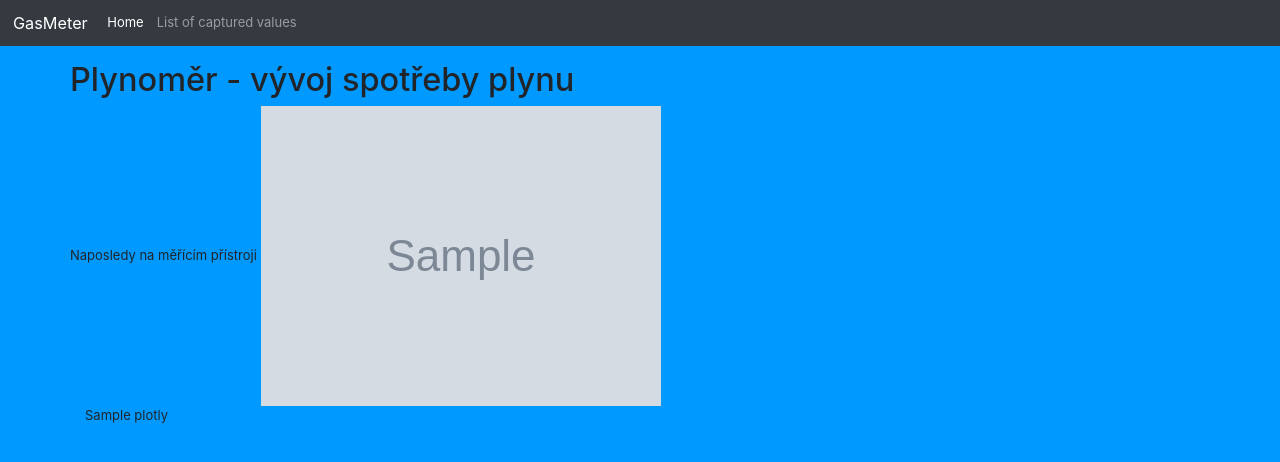
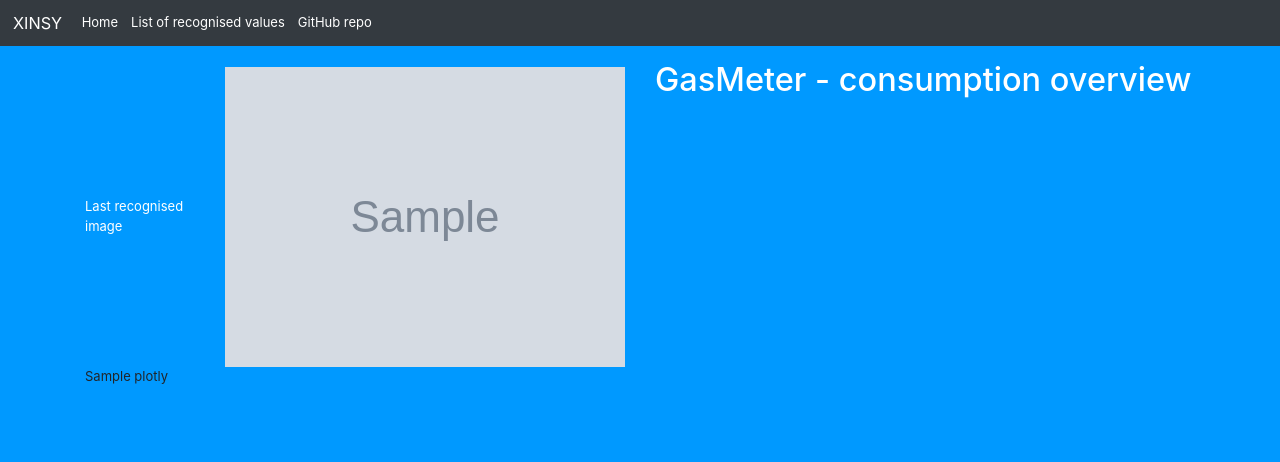
Before and after one commit to RadZah/plynomer, a Django app: template django_processing_app/templates/partials/home.html in a window 1280 px wide. Shown: the top 462 px of the page. Run offline with Django 4.2, Linux system fonts and the light colour scheme; the template is opened without the code that fills it: most values are stand-ins (such as "Sample title", 1, 10 or a date in 2020); grey boxes marked "Sample" are stand-in pictures; some libraries are stand-ins or nearby versions.

Commit message:
small changes

```diff
--- a/django_processing_app/templates/layout.html
+++ b/django_processing_app/templates/layout.html
@@ -1,8 +1,9 @@
 <!DOCTYPE html>
-<html lang="en">
+<html lang="cs">
 <head>
     <meta charset="UTF-8">
-    <title>GasMeter</title>
+    <title>Plynoměr | XINSY</title>
+
 
     <!-- Bootstrap 4 CSS -->
     <link rel="stylesheet" href="https://maxcdn.bootstrapcdn.com/bootstrap/4.5.2/css/bootstrap.min.css">
@@ -21,7 +22,7 @@
 
 
     <style>
-        html{
+        html {
             font-family: monospace;
             color: white;
         }
@@ -37,18 +38,22 @@
 <body>
 <nav class="navbar navbar-expand-md navbar-dark bg-dark fixed-top">
 
-      <a class="navbar-brand" href="#">GasMeter</a>
-      <button class="navbar-toggler" type="button" data-toggle="collapse" data-target="#navbarsExampleDefault" aria-controls="navbarsExampleDefault" aria-expanded="false" aria-label="Toggle navigation">
+    <a class="navbar-brand" href="/">XINSY</a>
+    <button class="navbar-toggler" type="button" data-toggle="collapse" data-target="#navbarsExampleDefault"
+            aria-controls="navbarsExampleDefault" aria-expanded="false" aria-label="Toggle navigation">
         <span class="navbar-toggler-icon"></span>
     </button>
 
     <div class="collapse navbar-collapse" id="navbarsExampleDefault">
         <ul class="navbar-nav mr-auto">
-          <li class="nav-item active">
-            <a class="nav-link" href="#">Home<span class="sr-only">(current)</span></a>
+            <li class="nav-item">
+                <a class="nav-link text-white" href="/">Home<span class="sr-only">(current)</span></a>
             </li>
             <li class="nav-item">
-            <a class="nav-link" href="/list">List of captured values</a>
+                <a class="nav-link text-white" href="/list">List of recognised values</a>
+            </li>
+            <li class="nav-item">
+                <a class="nav-link text-white" href="https://github.com/RadZah/plynomer">GitHub repo</a>
             </li>
         </ul>
     </div>
--- a/django_processing_app/templates/partials/home.html
+++ b/django_processing_app/templates/partials/home.html
@@ -3,18 +3,24 @@
 {% block content %}
 
     <div class="row">
-        <div style="display: inline-block; float: left">
-            <h1>Plynoměr - vývoj spotřeby plynu</h1>
+        <!-- Left block for image -->
+        <div class="col-md-6 d-flex align-items-center">
 
-            Naposledy na měřícím přístroji
-            {#  Last Screenshot    #}
-            <img src="{{ last_read_image }}" alt="Last read image">
+            <div class="d-flex align-items-center mt-2">
+                <p class="text-white mb-0 mr-3">Last recognised image</p>
+                <img src="{{ last_read_image }}" alt="Last read image" class="img-fluid">
+                {# If you have another image or element you want next to the paragraph, place it here #}
+            </div>
+        </div>
+
+        <!-- Right block for header and text -->
+        <div class="col-md-6">
+            <h1 class="text-white">GasMeter - consumption overview</h1>
+
         </div>
     </div>
 
-{#    <div class="row">#}
-        {#    PLOTLY interactiva graph#}
-        {{ plotly | safe }}
-{#    </div>#}
+    {{ plotly | safe }}
+
 
 {% endblock content %}
```
Also changed, not shown: README.md, media/final_preview.jpg. Lines whose indentation alone changed are shown as unchanged.
